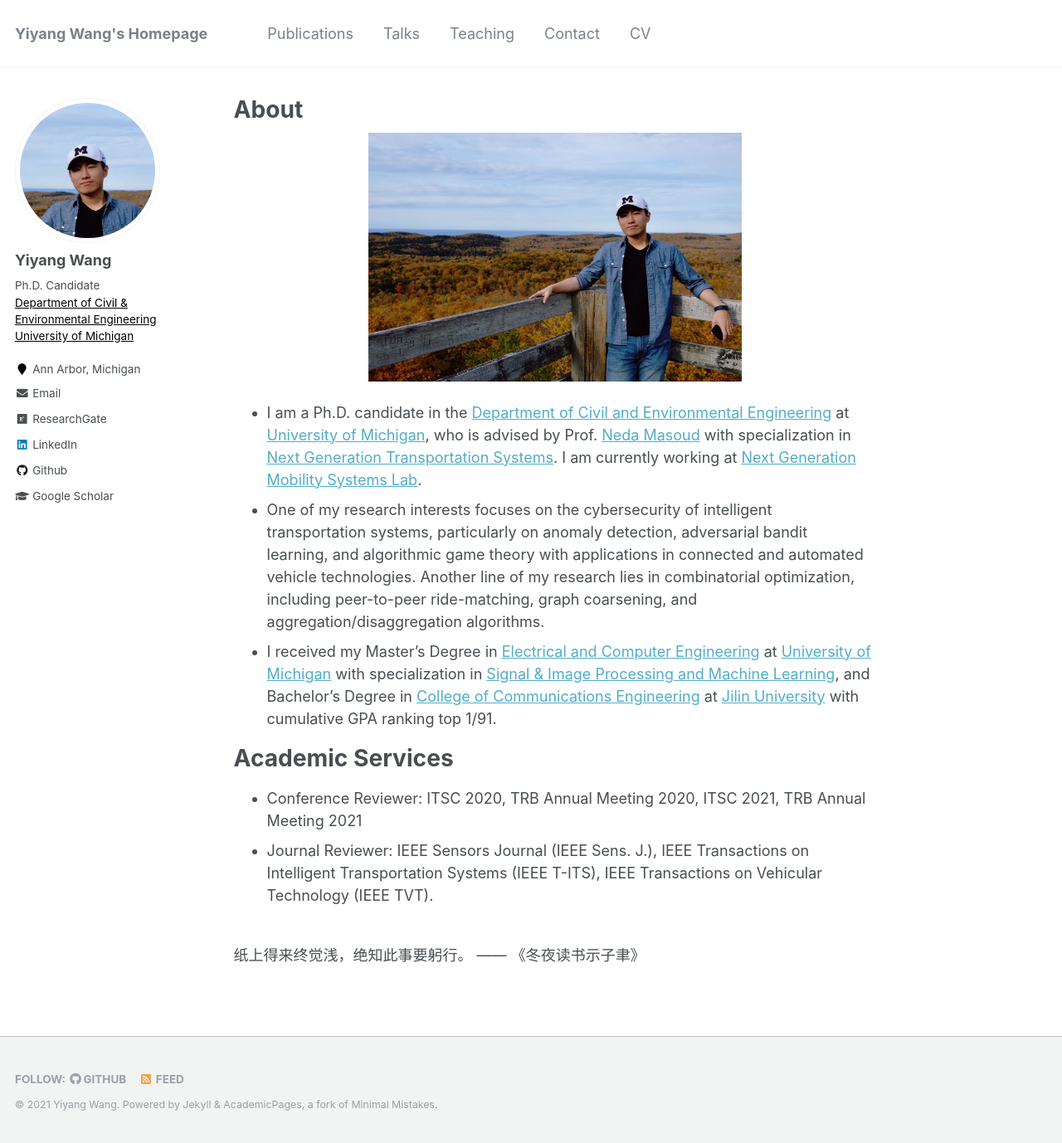
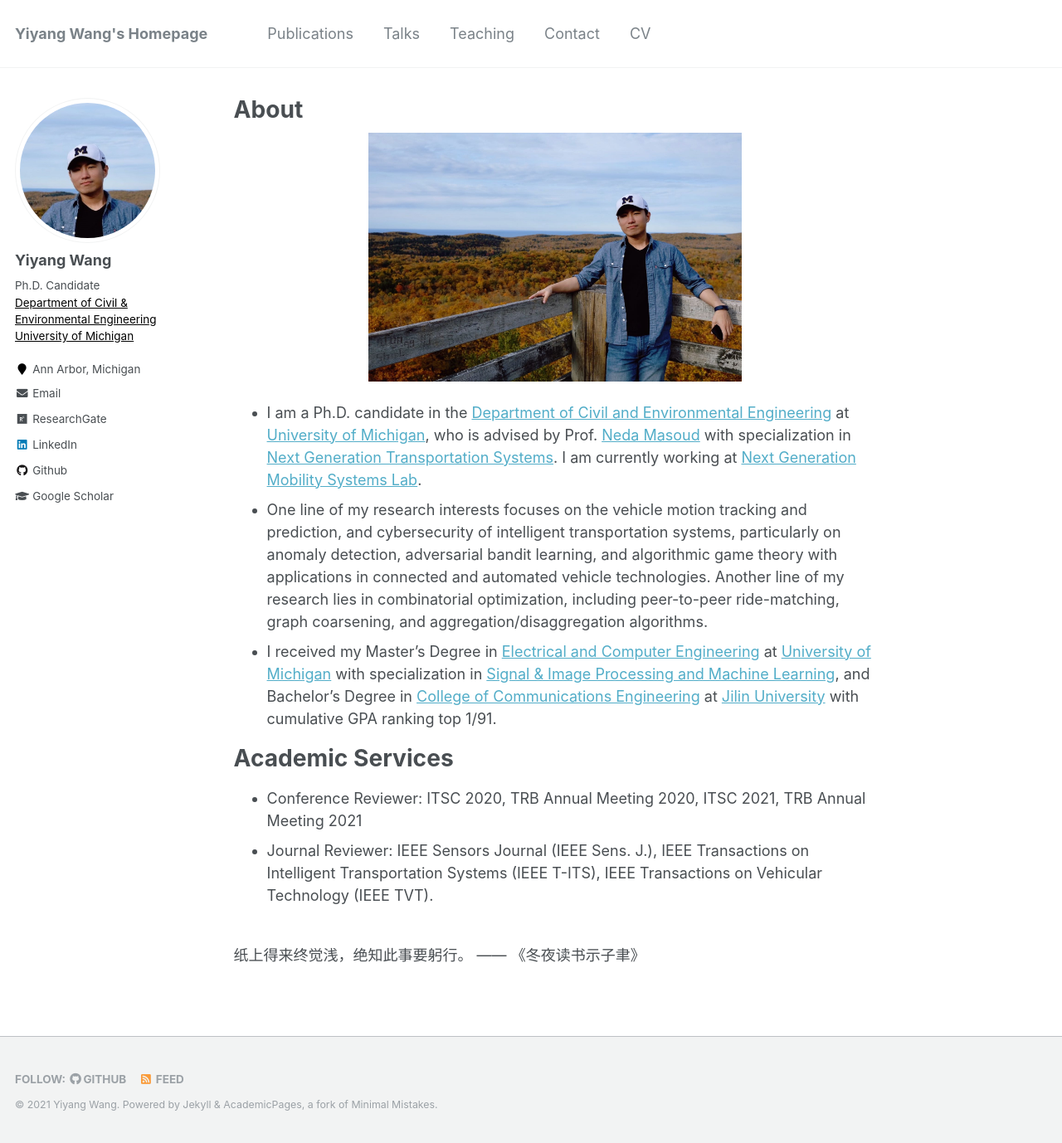
Before and after one commit to yiyangwan/yiyangwan.github.io, a Jekyll site: the page built from _pages/about.md, in a window 1280 px wide and 1378 px high. Shown: the whole window at 83% size. Built offline with Jekyll 4.4.1, drawn with Linux system fonts in a browser that asks for light colours.

Commit message:
Update about.md

```diff
--- a/_pages/about.md
+++ b/_pages/about.md
@@ -14,7 +14,7 @@
 
 <!-- # About Me -->
 * I am a Ph.D. candidate in the [Department of Civil and Environmental Engineering](https://cee.engin.umich.edu/) at [University of Michigan](https://umich.edu/), who is advised by Prof. [Neda Masoud](https://cee.engin.umich.edu/people/masoud-neda/) with specialization in [Next Generation Transportation Systems](https://cee.engin.umich.edu/research/infrastructure/transportation/). I am currently working at [Next Generation Mobility Systems Lab](http://www-personal.umich.edu/~nmasoud/index.html).
-* One of my research interests focuses on the cybersecurity of intelligent transportation systems, particularly on anomaly detection, adversarial bandit learning, and algorithmic game theory with applications in connected and automated vehicle technologies. Another line of my research lies in combinatorial optimization, including peer-to-peer ride-matching, graph coarsening, and aggregation/disaggregation algorithms.
+* One line of my research interests focuses on the vehicle motion tracking and prediction, and cybersecurity of intelligent transportation systems, particularly on anomaly detection, adversarial bandit learning, and algorithmic game theory with applications in connected and automated vehicle technologies. Another line of my research lies in combinatorial optimization, including peer-to-peer ride-matching, graph coarsening, and aggregation/disaggregation algorithms.
 * I received my Master's Degree in [Electrical and Computer Engineering](https://ece.engin.umich.edu/) at [University of Michigan](https://umich.edu/) with specialization in [Signal & Image Processing and Machine Learning](https://ece.engin.umich.edu/research/research-areas/signal-image-processing-and-machine-learning/), and Bachelor's Degree in [College of Communications Engineering](https://dce.jlu.edu.cn/ENGLISH/HOM.htm) at [Jilin University](http://global.jlu.edu.cn/) with cumulative GPA ranking top 1/91.
 
 # Academic Services
```
